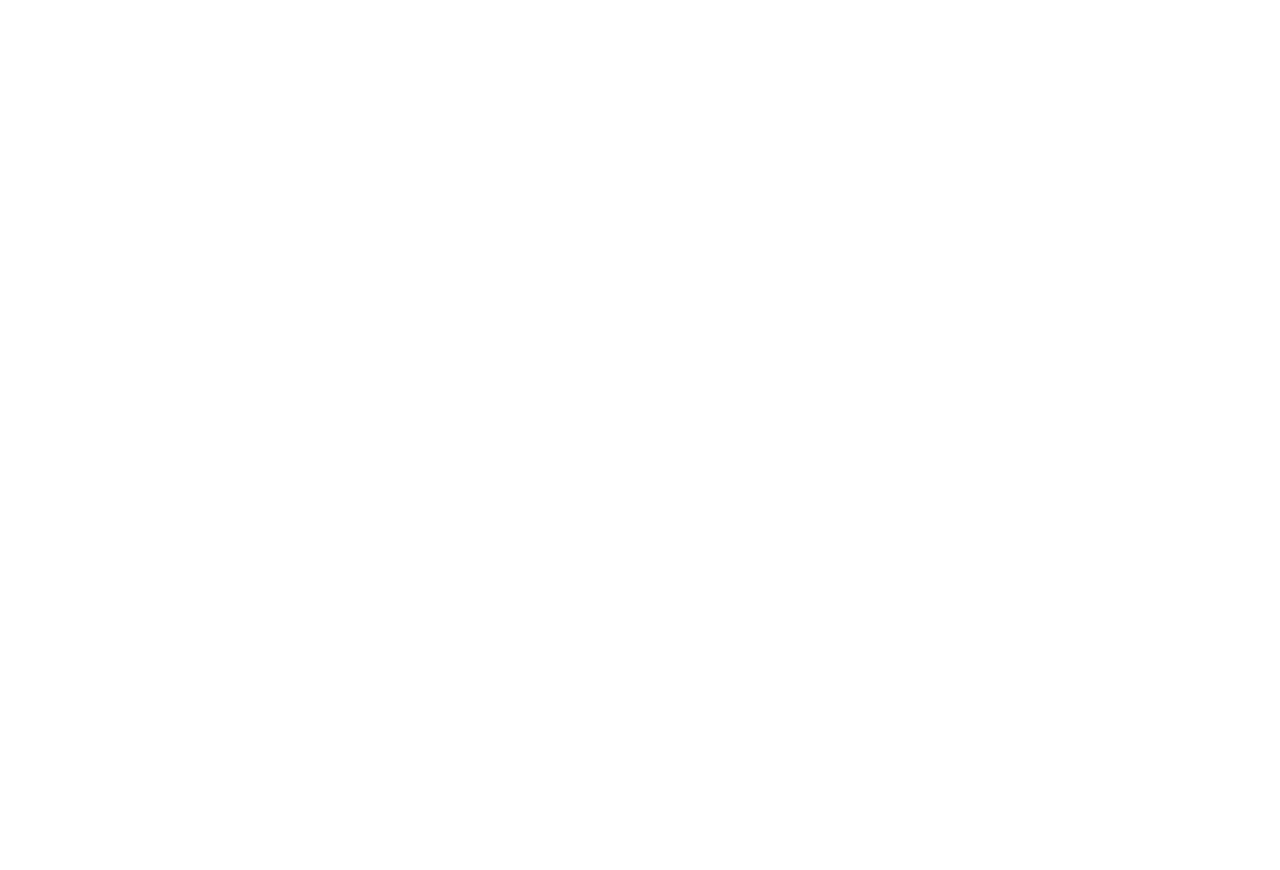
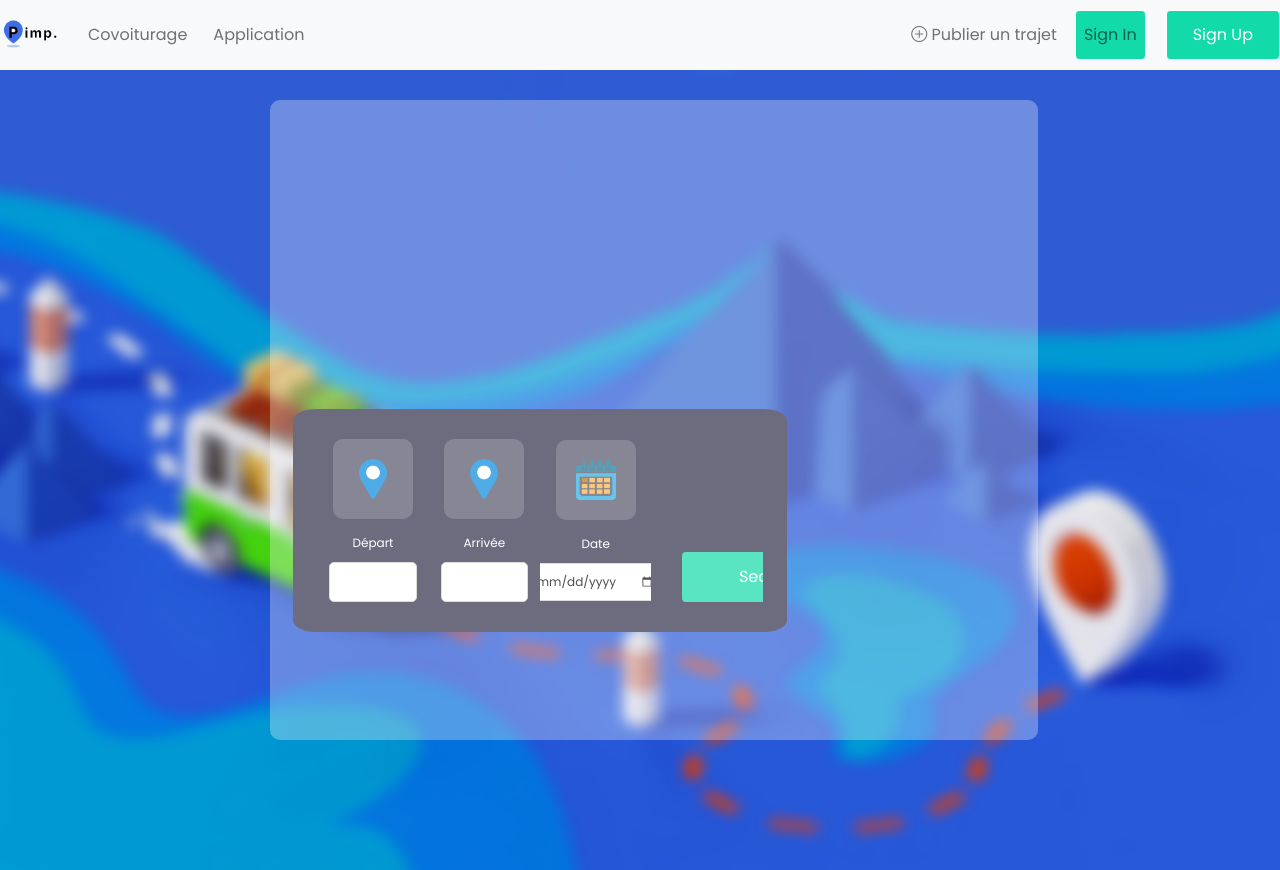
Before and after one commit to DjeelK/Projet_Pimp_My_Ride, a React (Create React App) app: page /covoiturage in a window 1280 px wide. Before the commit the page ends 800 px from the top, so only its background shows below. Built offline with nearby package versions, Linux system fonts and the light colour scheme.

Commit message:
bouton ok reste bouton search

```diff
--- a/src/App.jsx
+++ b/src/App.jsx
@@ -1,5 +1,6 @@
 import React, { useEffect } from 'react';
 import { useDispatch } from 'react-redux';
+import { Outlet } from 'react-router-dom';
 
 
 function App() {
@@ -10,6 +11,7 @@
 
   return (
     <div className="App">
+      <Outlet/>
     </div>
   );
 }
--- a/src/components/CovoituragePage.jsx
+++ b/src/components/CovoituragePage.jsx
@@ -1,8 +1,8 @@
 import React from "react";
 import NavigationBar from "./NavigationBar";
-import SearchBar from "../components/SearchBar";
 import OverlayRectangle from "../components/OverlayRectangle";
 import "../css/Covoiturage.css";
+import SearchBar_2 from "./SearchBar_2";
 
 const CovoituragePage = () => {
   return (
@@ -10,7 +10,7 @@
       <NavigationBar />
       <div className="container-fluid-covoit">
         <div className="main-content-covoit col-5">
-          <SearchBar />
+          <SearchBar_2 />
           <OverlayRectangle />
         </div>
       </div>
--- a/src/components/OverlayRectangle.jsx
+++ b/src/components/OverlayRectangle.jsx
@@ -5,7 +5,6 @@
   const rectangleStyle = {
     left: leftMargin || 0,
   };
-
   return <div className="overlay-rectangle" style={rectangleStyle}></div>;
 };
 
--- /dev/null
+++ b/src/components/SearchBar_2.jsx
@@ -0,0 +1,53 @@
+import React from "react";
+import "../css/SearchBar.css";
+import IconeLocalisation from "./IconeLocalisation";
+import LocalisationIcon from "../assets/location-2955.png";
+import CalendrierIcon from "../assets/vecteezy_calendar-icon-sign-symbol-design_10160301_960.png";
+import ButtonTool from "./ButtonTool";
+
+const SearchBar_2 = () => {
+  return (
+    <div className="search-bar" id="bar_search_icone">
+      <form className="row d-flex justify-content-between px-3">
+        <div className="col-3 d-flex flex-column align-items-center">
+          <IconeLocalisation
+            iconeLocalisation={LocalisationIcon}
+            className="align-self-center"
+          />
+          <div className="col-auto title-container">
+            <div className="title-icon">Départ</div>
+            <input type="text" />
+          </div>
+        </div>
+
+        <div className="col-3 d-flex flex-column align-items-center">
+          <IconeLocalisation
+            iconeLocalisation={LocalisationIcon}
+            className="align-self-center"
+          />
+          <div className="col-auto title-container">
+            <div className="title-icon">Arrivée</div>
+            <input type="text" />
+          </div>
+        </div>
+
+        <div className="col-3 d-flex flex-column align-items-center">
+          <IconeLocalisation
+            iconeLocalisation={CalendrierIcon}
+            className="align-self-center"
+          />
+          <div className="col-auto title-container">
+        <div className="title-icon-date">Date</div>
+          <input type="date" className="date-input" />
+        </div>
+        </div>
+
+        <div className="col-3 d-flex align-items-center justify-content-end">
+          <ButtonTool />
+        </div>
+      </form>
+    </div>
+  );
+};
+
+export default SearchBar_2;
--- a/src/css/SearchBar.css
+++ b/src/css/SearchBar.css
@@ -1,49 +1,37 @@
-
-#bar_search_icone {
+.search-bar {
   background-color: #2d2d46;
-  border-radius: 50%;
-  margin-bottom: 800px;
-  z-index: 1;
+  border-radius: 5%;
+  padding: 20px;
+  display: flex;
+  justify-content: space-between;
+  align-items: center;
+  margin: 20px;
 }
 
-.title_bar_search {
-  margin-bottom: 10px;
-}
-
-.rounded {
-  border-radius: 15px;
-}
-
-.bg-dark {
-  background-color: #ff0000;
-}
-
-.text-light {
-  color: #ffffff;
+.search-bar .col-3 {
+  display: flex;
+  flex-direction: column;
+  align-items: center;
+  justify-content: center;
+  text-align: center;
+  color: #fff;
 }
 
 .title-container {
-  margin-left: -25px;
-  margin-top: -40px;
+  margin-top: 5px;
   font-size: 12px;
 }
 
-.title-container.arrival {
-  margin-left: -100px;
-  margin-top: -40px;
+
+/* Styles pour l'input "Date" */
+.date-input {
+  width: 100%;
+  height: 38px;
+  padding: 10px;
   font-size: 12px;
+  background-color: #fff;
+  border: 1px solid #ccc;
+  border-radius: 10px;
+  margin-top: 10px; /* Ajoutez une marge supérieure négative pour descendre légèrement l'input */
+  margin-bottom: 10px;
 }
-
-.title-container.date {
-  margin-left: -100px;
-  margin-top: -40px;
-  font-size: 12px;
-}
-
-.custom-button.btn {
-  width: 100px;
-  height: 50px;
-  padding: 5px 10px;
-  font-size: 14px;
-  margin-bottom:40px;
-}
```
